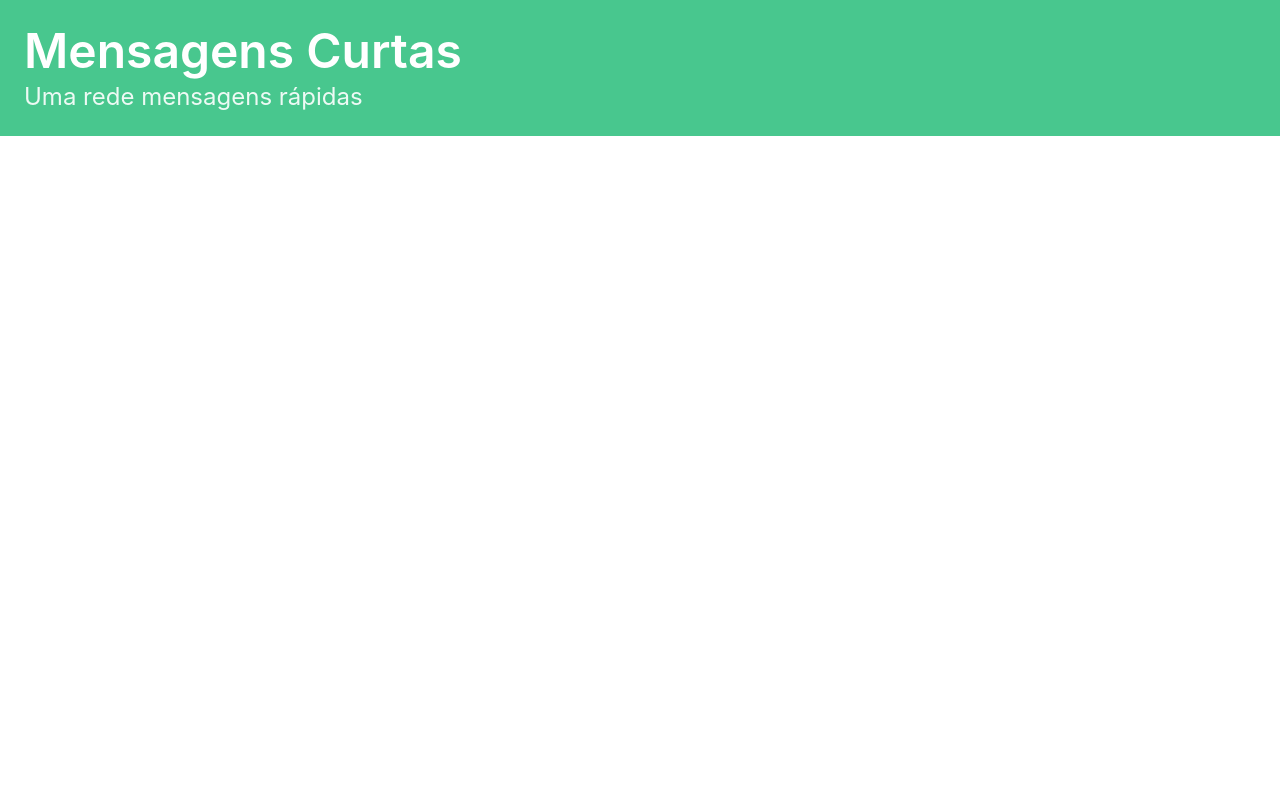
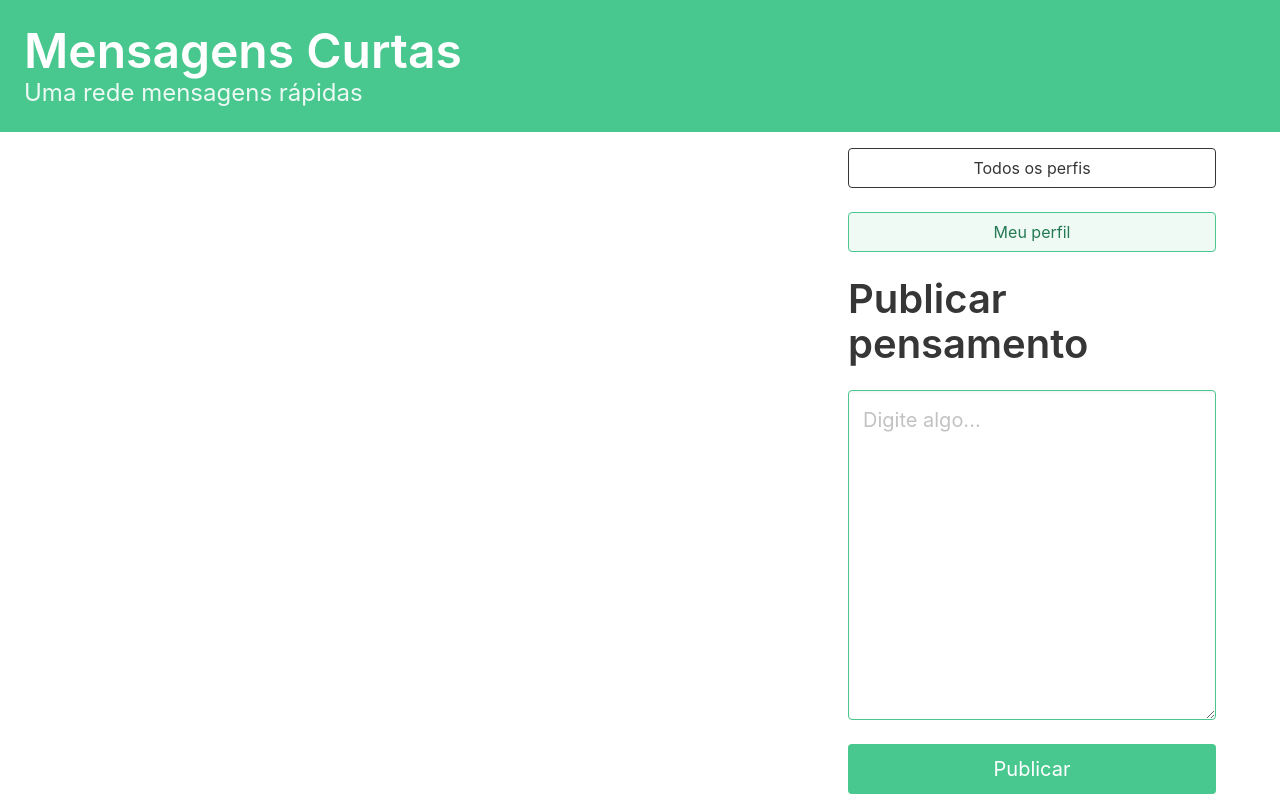
Before and after one commit to odiegofarias/rede-social, a Django app: page / in a window 1280 px wide. Before the commit the page ends 136 px from the top, so only its background shows below. Run offline with Django 4.2, Linux system fonts and the light colour scheme; the visitor is signed in with stand-in values (Sample User, id 1); data comes from the database, SQL or seed files in the repository; data that the repository does not hold is empty; parts of the project's set-up code (start-up, migrations or seed data) failed here and were passed over.

Commit message:
Criados dashboard para ver a lista de mensagens, template para renderizar e corrigida a lógica para renderizar mensagens de seguidores no template

```diff
--- /dev/null
+++ b/message/forms.py
@@ -0,0 +1,22 @@
+from email.message import Message
+from socket import fromshare
+from django import forms
+from .models import Mensagem
+
+
+class MessageForm(forms.ModelForm):
+    body = forms.CharField(
+        required=True,
+        widget=forms.widgets.Textarea(
+            attrs={
+                "placeholder": "Digite algo...",
+                "class": "textarea is-success is-medium",
+            }
+        ),
+        label="",
+    )
+
+
+    class Meta:
+        model = Mensagem
+        exclude = ("user",)
--- a/message/models.py
+++ b/message/models.py
@@ -35,7 +35,7 @@ class Mensagem(models.Model):
         related_name="mensagens",
         on_delete=models.DO_NOTHING,
     )
-    body = models. CharField(max_length=140)
+    body = models.CharField(max_length=140)
     created_at = models.DateTimeField(auto_now_add=True)
 
     class Meta:
--- a/message/templates/base.html
+++ b/message/templates/base.html
@@ -12,7 +12,9 @@
 <body>
     <section class="hero is-small is-success mb-4">
         <div class="hero-body">
-            <h1 class="title is-1">Mensagens Curtas</h1>
+            <a href="{% url 'message:dashboard' %}">
+                <h1 class="title is-1">Mensagens Curtas</h1>
+            </a>
             <p class="subtitle is-4">Uma rede mensagens rápidas</p>
         </div>
     </section>
--- a/message/templates/message/dashboard.html
+++ b/message/templates/message/dashboard.html
@@ -2,16 +2,47 @@
 
 {% block conteudo %}
     <div class="column">
-        {% for followed in user.profile.seguidores.all %}
-            {% for mensagem in followed.usuario.mensagens.all %}
+        {% for menssagem in mensagens %}
             <div class="box">
-                {{ mensagem.body }}
+                {{ menssagem.body }}
                 <span class="is-small has-text-grey-light">
-                    ({{ mensagem.created_at }}) by <a href="{% url 'message:profile' followed.id %}">{{ mensagem.user.username }}</a>
+                    ({{ menssagem.created_at }}) por {{ menssagem.user.username }}
                 </span>
             </div>
-            {% endfor %}
         {% endfor %}
     </div>
 
+    <div class="column is-one-third">
+
+        <div class="block">
+            <a href="{% url 'message:profile_list' %}">
+                <button class="button is-dark is-outlined is-fullwidth">
+                    Todos os perfis
+                </button>
+            </a>
+        </div>
+        <div class="block">
+            <a href="{% url 'message:profile' user.profile.id %}">
+                <button class="button is-success is-light is-outlined is-fullwidth">
+                    Meu perfil
+                </button>
+            </a>
+        </div>
+
+        <div class="block">
+            <div class="block">
+                <p class="title is-2">Publicar pensamento</p>
+            </div>
+            <div class="block">
+                <form method="POST">
+                    {% csrf_token %}
+                    {{ form.as_p }}
+                    <button class="button is-success is-fullwidth is-medium mt-5" type="submit">
+                        Publicar
+                    </button>
+                </form>
+            </div>
+        </div>
+    </div>
+
 {% endblock %}
--- a/message/templates/message/profile.html
+++ b/message/templates/message/profile.html
@@ -6,7 +6,7 @@
 
     <div class="block">
         <h1 class="title is-1">
-            {{profile.usuario.username|upper}}'s Dweets
+            Mensagens de {{profile.usuario.username|upper}}
         </h1>
         <form method="POST">
             {% csrf_token %}
--- a/message/views.py
+++ b/message/views.py
@@ -1,9 +1,30 @@
-from django.shortcuts import render
-from .models import Profile
+from django.shortcuts import render, redirect
+from .models import Profile, Mensagem
+from .forms import MessageForm
 
 
 def dashboard(request):
-    return render(request, "message/dashboard.html")
+    # preenche o form com os dados que chegaram do request.POST
+    form = MessageForm(request.POST or None)
+    if request.method == "POST":
+        if form.is_valid():
+            mensagem = form.save(commit=False)
+            mensagem.user = request.user
+            mensagem.save()
+
+            return redirect("message:dashboard")
+
+    followed_messages = Mensagem.objects.filter(
+        user__profile__in=request.user.profile.seguidores.all()
+    ).order_by('-created_at')
+    return render(
+        request,
+        "message/dashboard.html",
+        {
+            "form": form,
+            "mensagens": followed_messages,
+        }
+    )
 
 def profile_list(request):
     profiles = Profile.objects.exclude(usuario=request.user)
```
